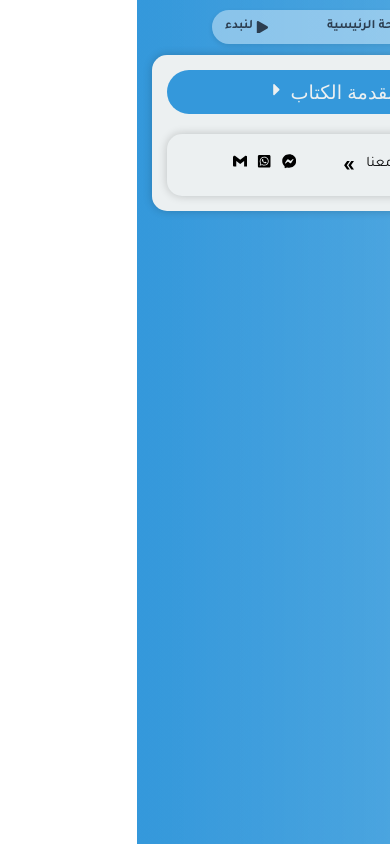
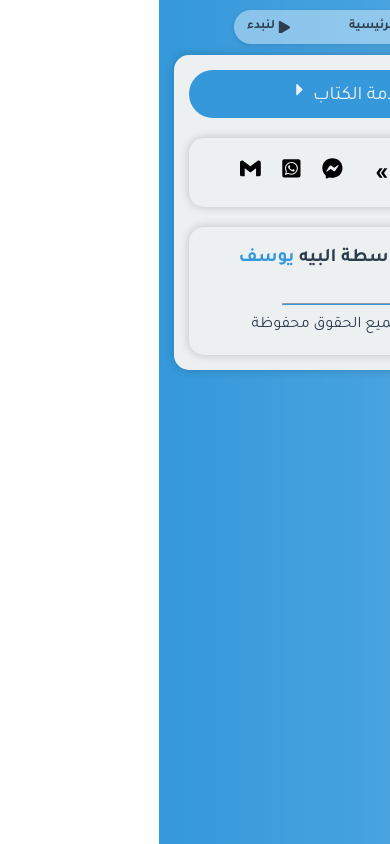
Before and after one commit to yousefelsobtasy/100qa, a Next.js app: page /about in a window 390 px wide. Built offline with nearby package versions, Linux system fonts and the light colour scheme.

Commit message:
21-10-24-07_23

```diff
--- a/app/about/page.js
+++ b/app/about/page.js
@@ -1,6 +1,7 @@
 import Navbar from "../components/Navbar"
 import AboutTheBook from "../components/AboutTheBook"
 import Contact from "../components/Contact"
+import Footer from "../components/Footer"
 
 const page = () => {
     return (
@@ -8,6 +9,7 @@ const page = () => {
             <Navbar />
             <AboutTheBook />
             <Contact />
+            <Footer />
         </div>
     )
 }
--- /dev/null
+++ b/app/components/Footer.js
@@ -0,0 +1,12 @@
+
+const Footer = () => {
+    return (
+        <footer>
+            <p>تم تطويره بواسطة البيه <span>يوسف أيمن</span></p>
+            <hr />
+            <p>© 2024. جميع الحقوق محفوظة</p>
+        </footer>
+    )
+}
+
+export default Footer
--- a/app/global.css
+++ b/app/global.css
@@ -398,7 +398,7 @@ nav ul li a:hover {
     max-height: 61vh;
     transition: box-shadow 0.3s ease, transform 0.4s ease;
     overflow-y: scroll;
-    mask-image: linear-gradient(to top, transparent 0%, black 25%, black 100%);
+    mask-image: linear-gradient(to top, transparent 0%, black 20%, black 100%);
 }
 
 .question {
@@ -464,17 +464,17 @@ nav ul li a:hover {
 .indexSelector {
     display: flex;
     justify-content: space-between;
-    padding: 5px;
+    padding: 10px;
     border-radius: 100px;
     align-items: center;
-    background-color: var(--primary-color);
+    background-color: var(--highlight-color);
 }
 
 .indexSelector button {
     display: grid;
-    background: var(--secondary-color);
-    color: var(--primary-color);
-    padding: 5px 20px;
+    background: var(--primary-color);
+    color: var(--secondary-color);
+    padding: 10px 20px;
     text-align: center;
     border-radius: 100px;
     border: none;
@@ -482,12 +482,13 @@ nav ul li a:hover {
 
 .indexSelector input {
     text-align: center;
-    padding: 2px 6px;
+    padding: 5px 6px;
     border: none;
     border-radius: var(--border-radius);
 
     @media (max-width:768px) {
         max-width: 120px;
+        font-size: 1.2rem;
     }
 }
 
@@ -513,6 +514,9 @@ nav ul li a:hover {
     width: 100%;
     font-size: 1.2rem;
     border-radius: 100px;
+    font-family: 'Tajawal', sans-serif;
+    cursor: pointer;
+    transition: background-color 0.3s ease;
 }
 
 .bookIntroBtn:hover {
@@ -554,7 +558,7 @@ nav ul li a:hover {
     left: clamp(25px, 5vw, 50px);
 }
 
-.imgOverlay {
+/* .imgOverlay {
     width: 100%;
     margin-top: 50px;
 
@@ -598,7 +602,7 @@ nav ul li a:hover {
 
         }
     }
-}
+} */
 
 .contact {
     display: flex;
@@ -609,7 +613,7 @@ nav ul li a:hover {
     box-shadow: 0 0 10px rgba(0, 0, 0, 0.2);
     border-radius: var(--border-radius);
     background-color: var(--secondary-color);
-    font-size: .9rem;
+    font-size: 1rem;
 
     .contactText {
         display: flex;
@@ -623,9 +627,44 @@ nav ul li a:hover {
 
     .socialLinks {
         svg {
-            margin: 0 5px;
+            margin: 0 10px;
+            font-size: 1.3rem;
         }
     }
 }
 
+
+footer {
+    display: flex;
+    flex-direction: column;
+    align-items: center;
+    gap: 10px;
+    padding: 20px;
+    margin-top: 20px;
+    box-shadow: 0 0 10px rgba(0, 0, 0, 0.2);
+    border-radius: var(--border-radius);
+    background-color: var(--secondary-color);
+
+    & p:first-child {
+        font-size: 1.2rem;
+        font-weight: bold;
+        color: var(--text-color);
+
+        span {
+            color: var(--primary-color);
+        }
+    }
+
+    hr {
+        width: 50%;
+        height: 3px;
+        border-radius: 100px;
+        background-color: var(--primary-color);
+    }
+
+    & p:last-child {
+        color: var(--text-color);
+    }
+}
+
 /* About End */
```
